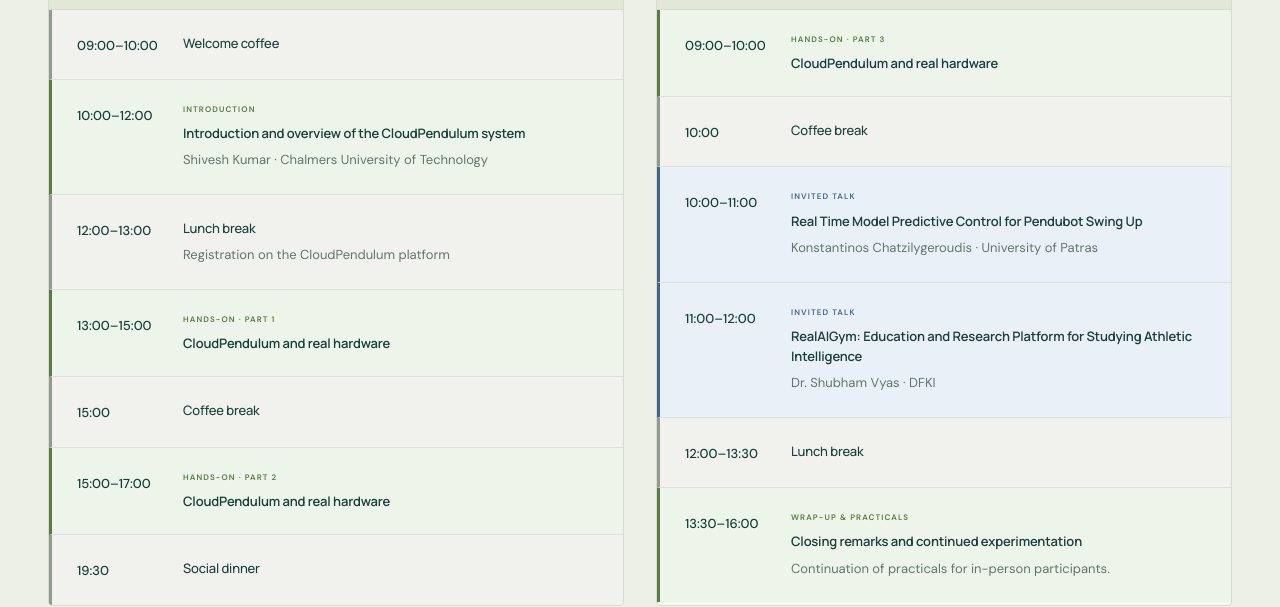
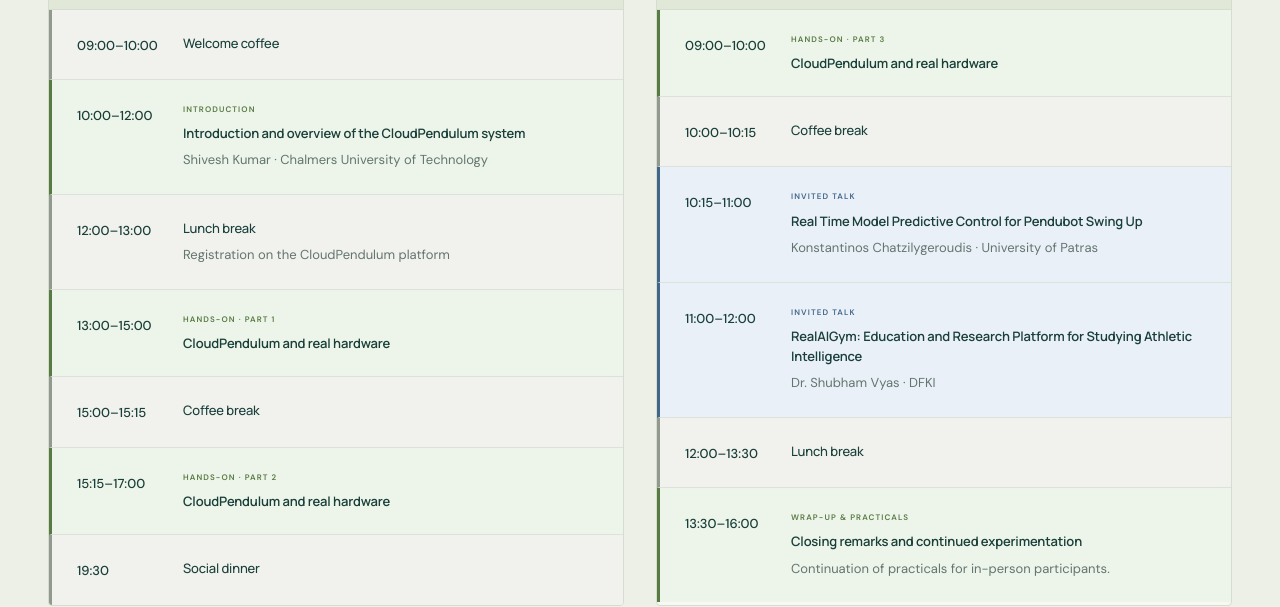
Before and after one commit to hucebot/cloud-pendulum-workshop, a plain HTML site: page index.html in a window 1280 px wide. Shown: the part 1980-2587 px from the top of the page. Drawn offline with Linux system fonts and the light colour scheme.

Commit message:
Update programme

```diff
--- a/index.html
+++ b/index.html
@@ -293,7 +293,7 @@
         </li>
         <li class="session-break">
          <time>
-          15:00
+          15:00–15:15
          </time>
          <div>
           <h4>
@@ -303,7 +303,7 @@
         </li>
         <li class="session-course">
          <time>
-          15:00–17:00
+          15:15–17:00
          </time>
          <div>
           <span class="session-type">
@@ -356,7 +356,7 @@
         </li>
         <li class="session-break">
          <time>
-          10:00
+          10:00–10:15
          </time>
          <div>
           <h4>
@@ -366,7 +366,7 @@
         </li>
         <li class="session-talk">
          <time>
-          10:00–11:00
+          10:15–11:00
          </time>
          <div>
           <span class="session-type">
```
